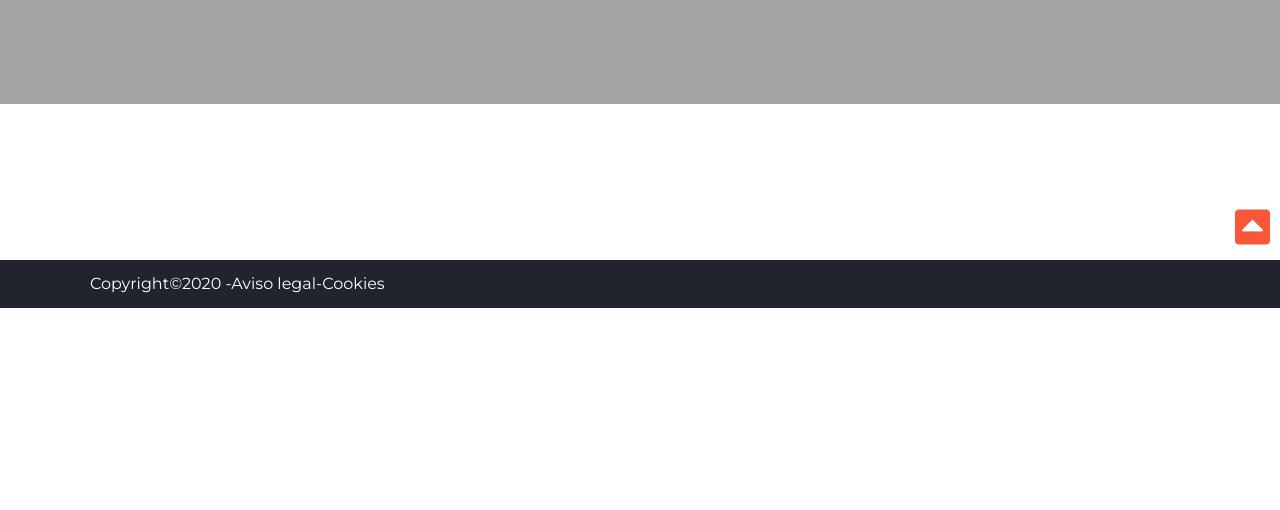
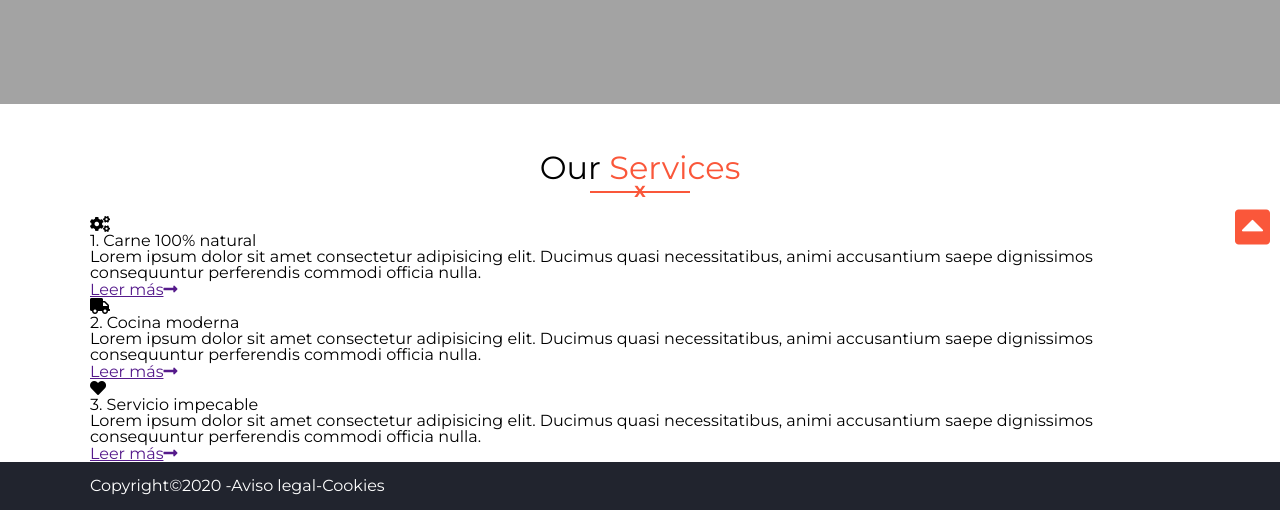
Before and after one commit to PatriContreras/hamburgueseria, a plain HTML site: page index.html in a window 1280 px wide. Shown: the part 492-1002 px from the top of the page. Before the commit the page ends 800 px from the top, so only its background shows below. Drawn offline with Linux system fonts and the light colour scheme.

Commit message:
cabecera seccion servicios terminada

```diff
--- a/css/style.css
+++ b/css/style.css
@@ -255,8 +255,52 @@ footer .container a span {
 }
 
 
+/* FIN DEL HERO */
 
-/* FIN DEL HERO */
+
+/* INICIO OUR SERVICES */
+
+main section {
+    padding: calc(var(--margingrid)*3) var(--margingrid);
+}
+
+main section h2 {
+    color: black;
+    font-size: var(--fuentesecundaria);
+    font-size: 2em;
+    text-align: center;
+}
+
+main section h2 span {
+    color: var(--colorprincipal);
+}
+
+main section .underline {
+    position: relative;
+    width: 100px;
+    margin: 0 auto; /* para centrar un div */
+    text-align: center;
+    margin-bottom: var(--margingrid);
+}
+
+main section .underline hr {
+    position: absolute;
+    width: 100%;
+    top: -1px;
+    border-color: var(--colorprincipal);
+}
+
+main section .underline span {
+    color: var(--colorprincipal);
+    font-weight: 700;
+}
+
+
+
+/* FIN OUR SERVICES */
+
+
+
 
 /* MEDIA QUERIES */
 
--- a/index.html
+++ b/index.html
@@ -80,6 +80,51 @@
                 </div>
             </div>
 
+            <section id="ourservices">
+                <div class="container">
+                    <h2>Our <span>Services</span></h2>
+                    <div class="underline">
+                        <hr noshade="noshade">
+                        <span>X</span>
+                    </div>
+
+                    <div class="grid">
+                        <article>
+                            <div>
+                                <i class="fas fa-cogs"></i>
+                            </div>
+                            <h3>1. Carne 100% natural</h3>
+                            <p>Lorem ipsum dolor sit amet consectetur adipisicing elit. Ducimus quasi necessitatibus,
+                                animi accusantium saepe dignissimos consequuntur perferendis commodi officia nulla.</p>
+                            <a class="enlace" href="">Leer más<i class="fas fa-long-arrow-alt-right"></i></a>
+                        </article>
+                        <article>
+                            <div>
+                                <i class="fas fa-truck"></i>
+                            </div>
+                            <h3>2. Cocina moderna</h3>
+                            <p>Lorem ipsum dolor sit amet consectetur adipisicing elit. Ducimus quasi necessitatibus,
+                                animi accusantium saepe dignissimos consequuntur perferendis commodi officia nulla.</p>
+                            <a class="enlace" href="">Leer más<i class="fas fa-long-arrow-alt-right"></i></a>
+                        </article>
+                        <article>
+                            <div>
+                                <i class="fas fa-heart"></i>
+                            </div>
+                            <h3>3. Servicio impecable</h3>
+                            <p>Lorem ipsum dolor sit amet consectetur adipisicing elit. Ducimus quasi necessitatibus,
+                                animi accusantium saepe dignissimos consequuntur perferendis commodi officia nulla.</p>
+                            <a class="enlace" href="">Leer más<i class="fas fa-long-arrow-alt-right"></i></a>
+                        </article>
+                    </div>
+
+                </div>
+
+
+
+
+            </section>
+
         </main>
 
         <footer>
```
